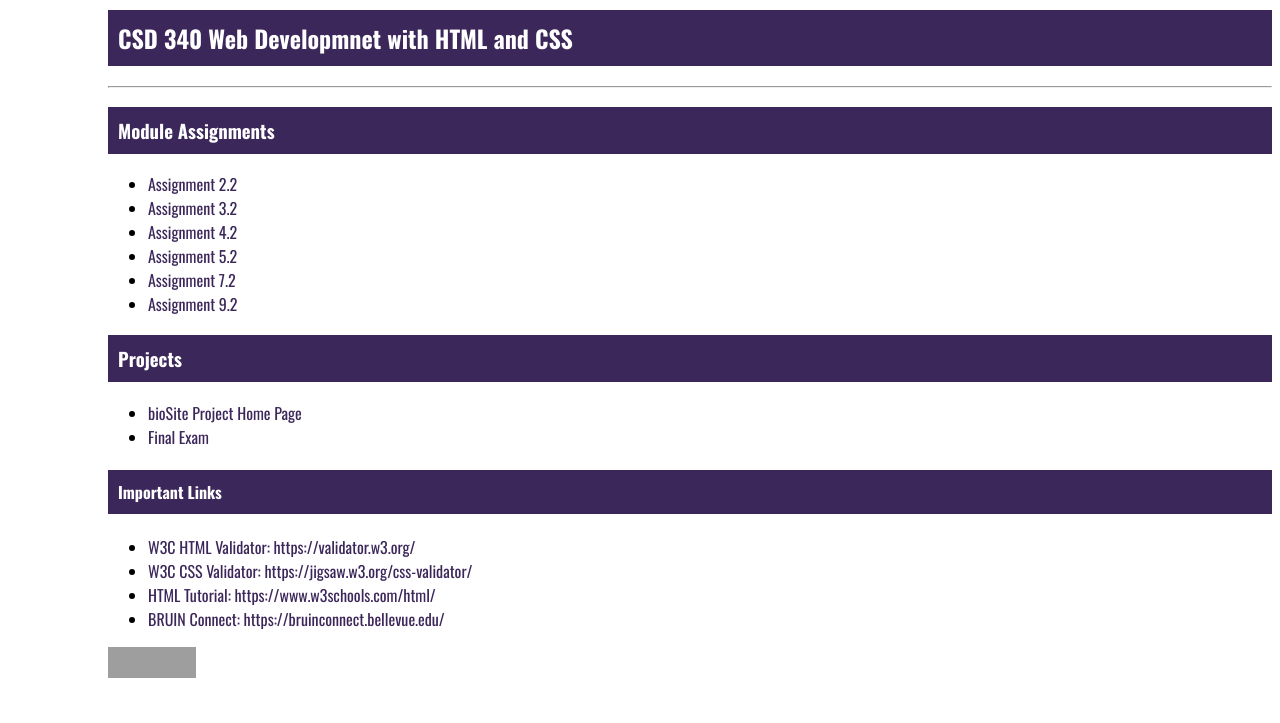
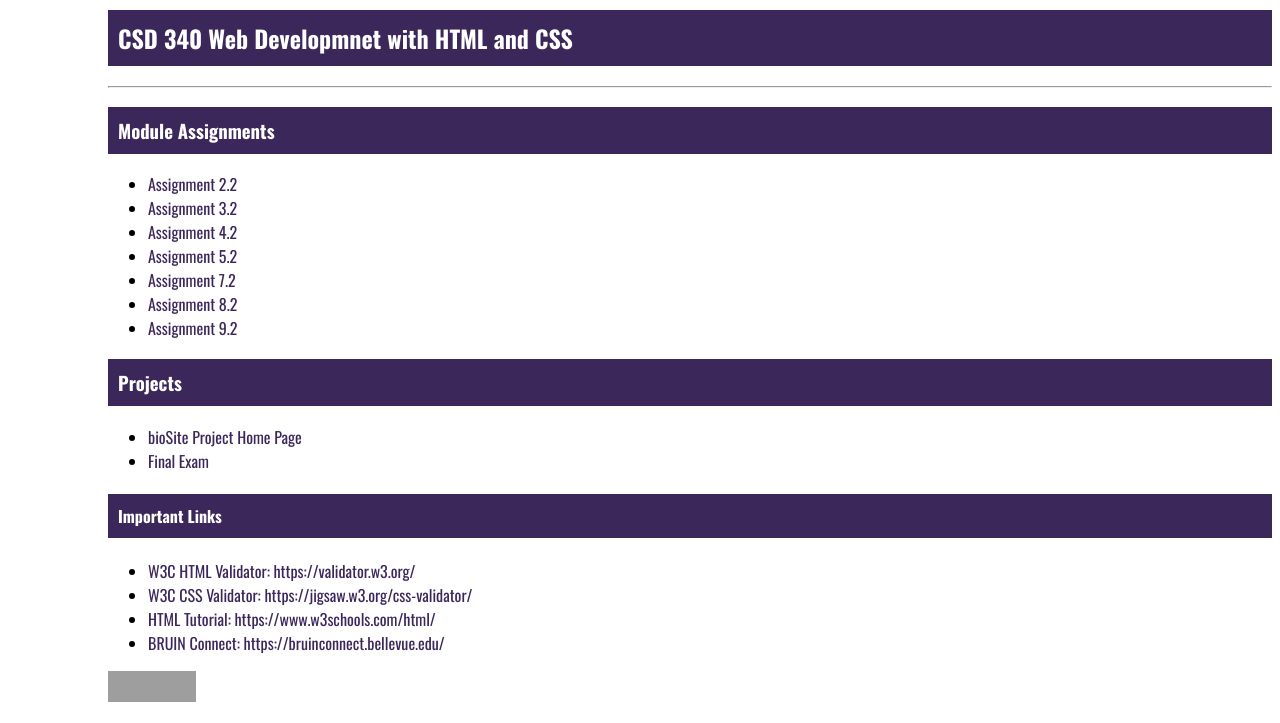
Before and after one commit to jpbefx/csd-340, a plain HTML site: page index.html in a window 1280 px wide. Shown: the part 150-873 px from the top of the page. Before the commit the page ends 849 px from the top, so only its background shows below. Drawn offline with nearby package versions, Linux system fonts and the light colour scheme; grey boxes are pictures that could not be loaded.

Commit message:
"Added Module-8 to index.html file"

```diff
--- a/index.html
+++ b/index.html
@@ -27,6 +27,7 @@
             <li><a href="module-4/bailey_EX3.html" target="_blank">Assignment 4.2</a></li>
             <li><a href="module-5/bailey_EX4.html" target="_blank">Assignment 5.2</a></li>
             <li><a href="module-7/bailey_Mod7_2.html" target="_blank">Assignment 7.2</a></li>
+            <li><a href="module-8/bailey_bio-site.html" target="_blank">Assignment 8.2</a></li>
             <li><a href="module-9/bailey_EX6.html" target="_blank">Assignment 9.2</a></li>
         </ul>
         <h3>Projects</h3>
```
